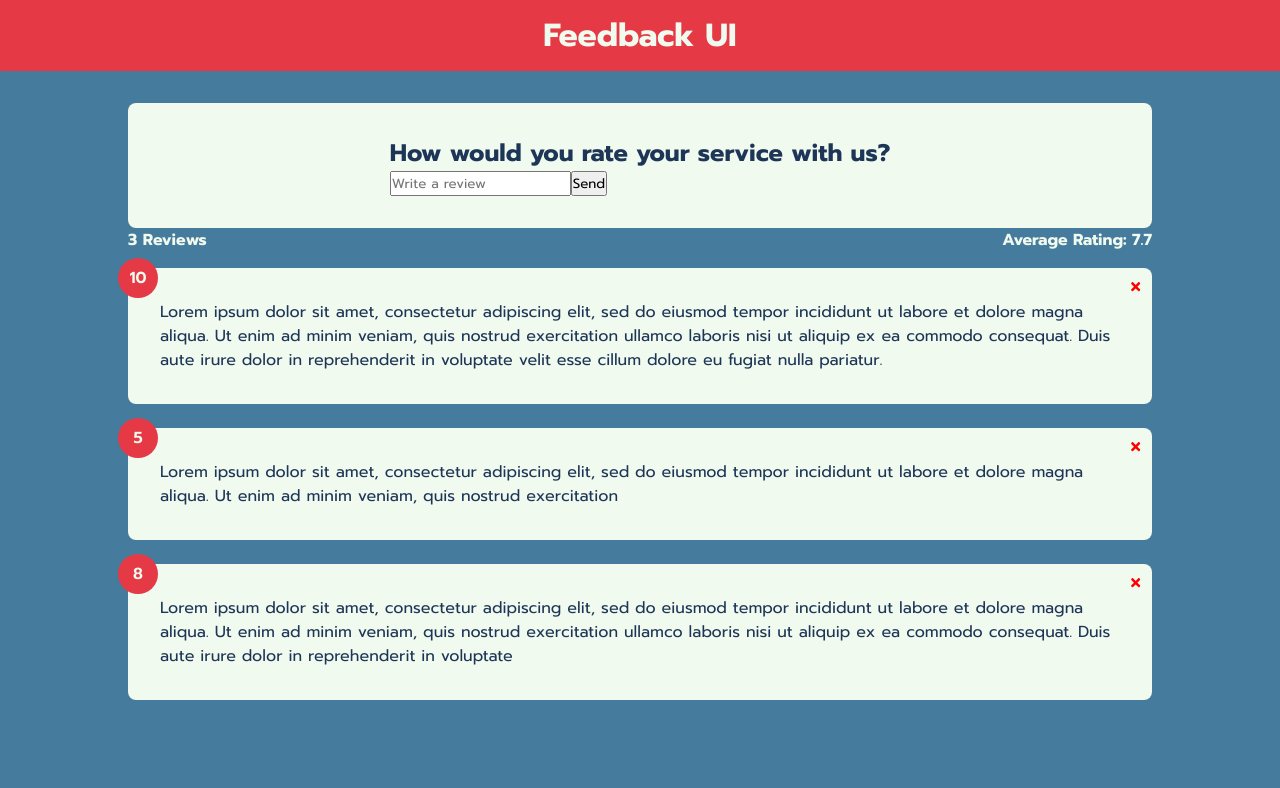
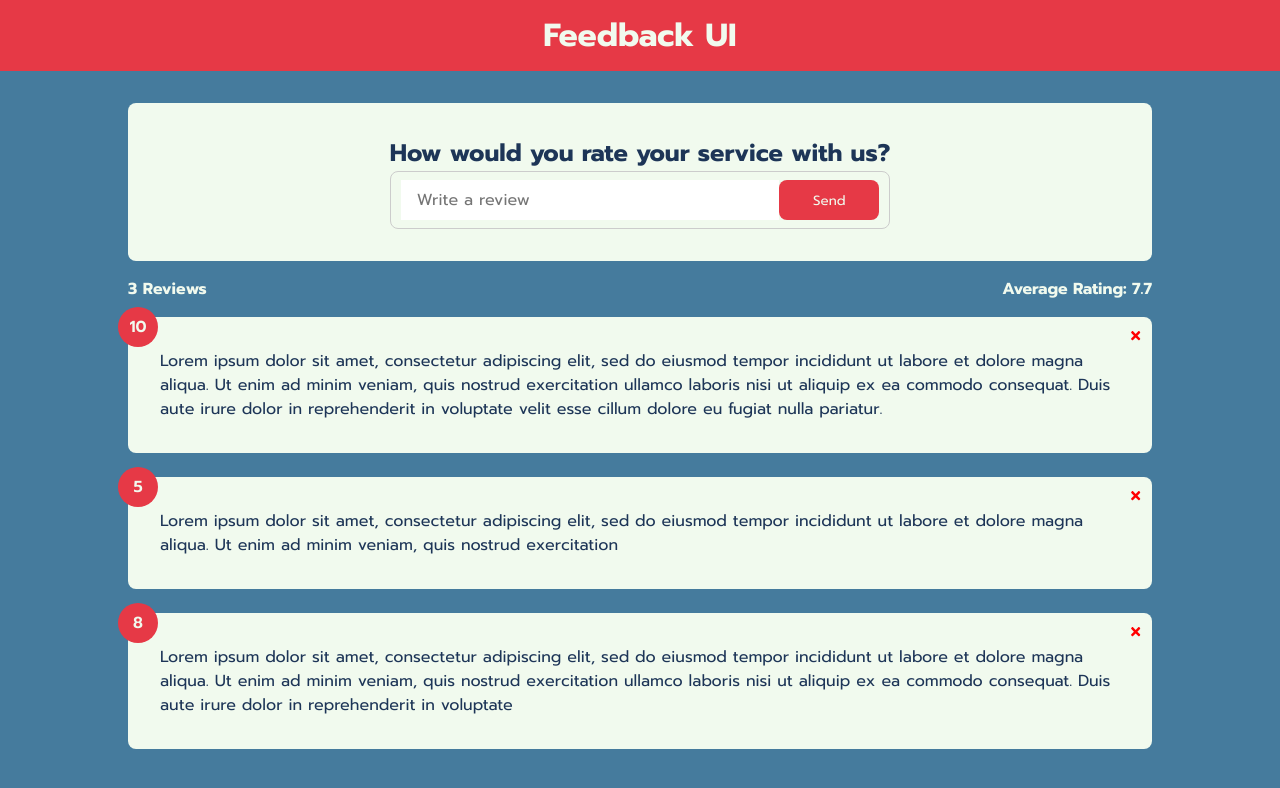
Before and after one commit to Yewdev/react-feedback, a React (Create React App) app: page / in a window 1280 px wide. Shown: the top 788 px of the page. Built offline with nearby package versions, Linux system fonts and the light colour scheme.

Commit message:
Create Button Component

```diff
--- a/src/components/FeedbackForm.jsx
+++ b/src/components/FeedbackForm.jsx
@@ -1,5 +1,6 @@
 import {useState} from 'react'
 import Card from "./shared/Card"
+import Button from './shared/Button'
 
 function FeedbackForm() {
   const [text, setText] = useState('')
@@ -15,7 +16,7 @@ function FeedbackForm() {
         {/* @todo - rating select component */}
         <div className="input-group">
           <input onChange={handleTextChange} type="text" placeholder="Write a review" value={text}/>
-          <button type="submit">Send</button>
+          <Button type="submit">Send</Button>
         </div>
       </form>
     </Card>
--- /dev/null
+++ b/src/components/shared/Button.jsx
@@ -0,0 +1,24 @@
+import PropTypes from 'prop-types'
+
+function Button({ children, version, type, isDisabled }) {
+  return (
+    <button type={type} disabled={isDisabled} className={`btn btn-${version}`}>
+      {children}
+    </button>
+  )
+}
+
+Button.defaultProps = {
+  version: 'primary',
+  type: 'button',
+  isDisabled: false
+}
+
+Button.propTypes = {
+  children: PropTypes.node.isRequired,
+  version: PropTypes.string,
+  type: PropTypes.string,
+  isDisabled: PropTypes.bool,
+}
+
+export default Button
--- a/src/index.css
+++ b/src/index.css
@@ -77,5 +77,41 @@ header {
   align-items: center;
   width: 80%;
   color: #f1faee;
-  margin-bottom: 1rem;
+  margin: 1rem 0rem;
 }
+
+.btn {
+  color: #f1faee;
+  border: 0;
+  border-radius: 8px;
+  color: #f1faee;
+  width: 100px;
+  height: 40px;
+  cursor: pointer;
+}
+
+.btn-primary {
+  background-color: #e63946;
+}
+
+.btn-secondary {
+  background-color: #457B9D;
+}
+
+.input-group {
+  display: flex;
+  flex-direction: row;
+  border: 1px solid #ccc;
+  padding: 8px 10px;
+  border-radius: 8px;
+}
+
+.input-group input {
+  flex-grow: 2;
+  border: none;
+  font-size: 16px;
+  text-indent: 1rem;
+}
+.input-group input:focus {
+  outline: none;
+}
```
